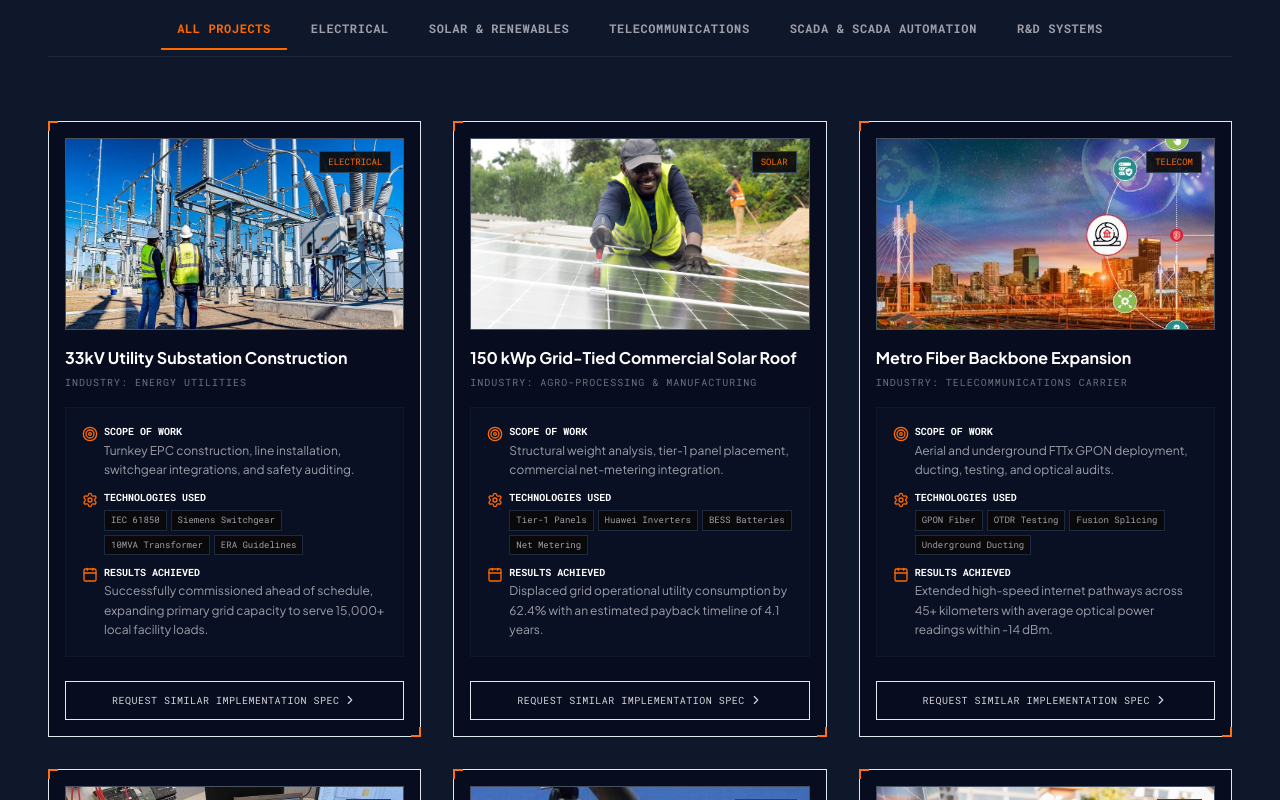
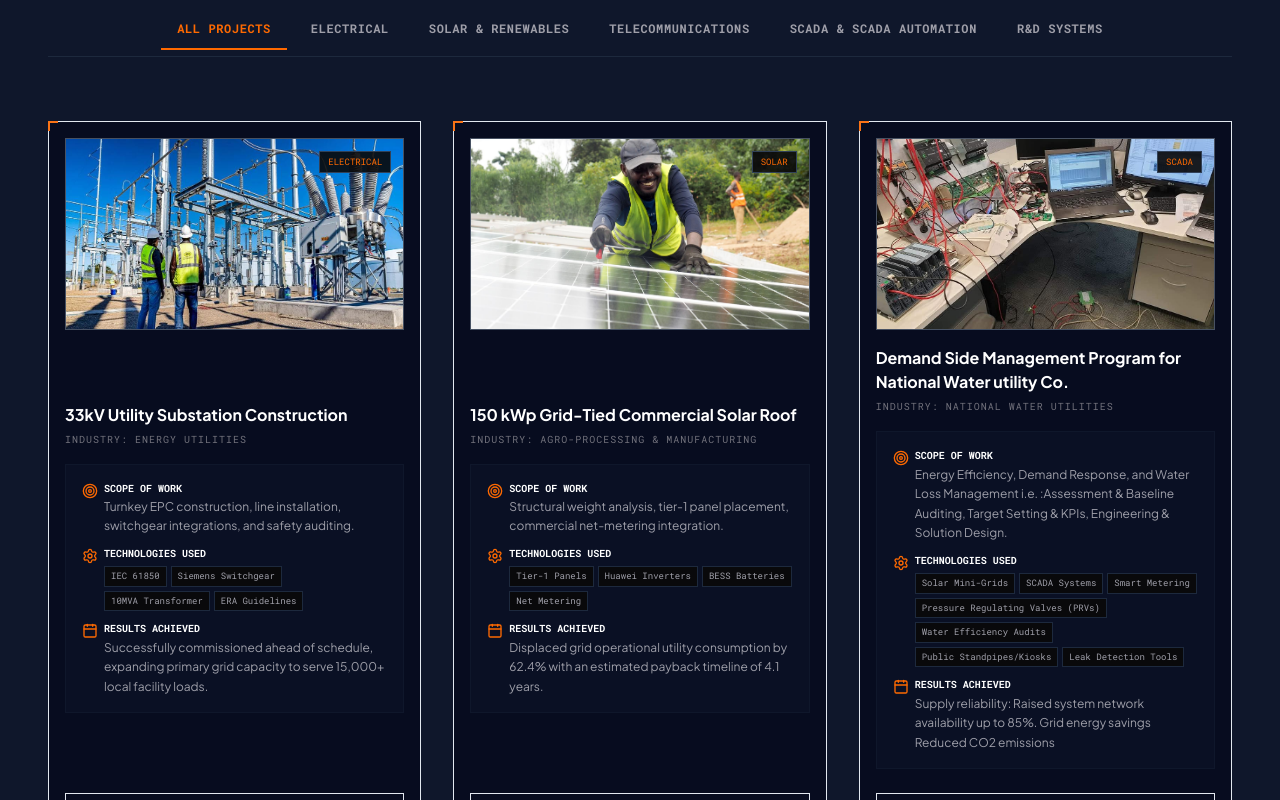
Before and after one commit to kefel1038/Electech-Engineering-Solutions-LTD, a Next.js app: page / in a window 1280 px wide. Shown: the part 4800-5600 px from the top of the page. Built offline with nearby package versions, Linux system fonts and the light colour scheme.

Commit message:
Replace Metro Fiber project with Demand Side Management Program for water utility

```diff
--- a/src/components/Projects.tsx
+++ b/src/components/Projects.tsx
@@ -33,13 +33,13 @@ const PROJECTS_DATA: ProjectItem[] = [
     result: "Displaced grid operational utility consumption by 62.4% with an estimated payback timeline of 4.1 years."
   },
   {
-    title: "Metro Fiber Backbone Expansion",
-    category: "Telecom",
-    image: "/img/bridge.jpg",
-    industry: "Telecommunications Carrier",
-    scope: "Aerial and underground FTTx GPON deployment, ducting, testing, and optical audits.",
-    tech: ["GPON Fiber", "OTDR Testing", "Fusion Splicing", "Underground Ducting"],
-    result: "Extended high-speed internet pathways across 45+ kilometers with average optical power readings within -14 dBm."
+    title: "Demand Side Management Program for National Water utility Co.",
+    category: "SCADA",
+    image: "/img/147398970_176437527612834_7077236171885483964_n.jpg",
+    industry: "National Water Utilities",
+    scope: "Energy Efficiency, Demand Response, and Water Loss Management i.e. :Assessment & Baseline Auditing, Target Setting & KPIs, Engineering & Solution Design.",
+    tech: ["Solar Mini-Grids", "SCADA Systems", "Smart Metering", "Pressure Regulating Valves (PRVs)", "Water Efficiency Audits", "Public Standpipes/Kiosks", "Leak Detection Tools"],
+    result: "Supply reliability: Raised system network availability up to 85%. Grid energy savings Reduced CO2 emissions"
   },
   {
     title: "Jinja Water Treatment plant SCADA Overhaul",
```
